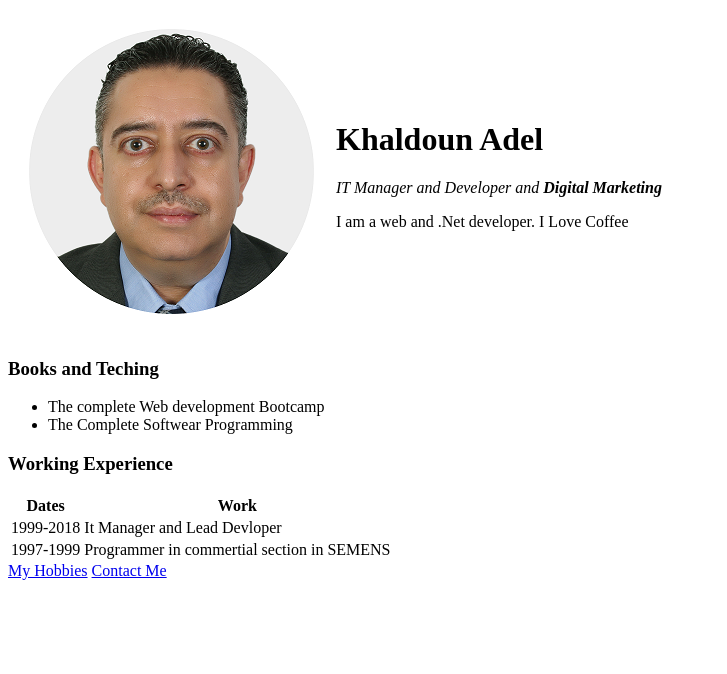
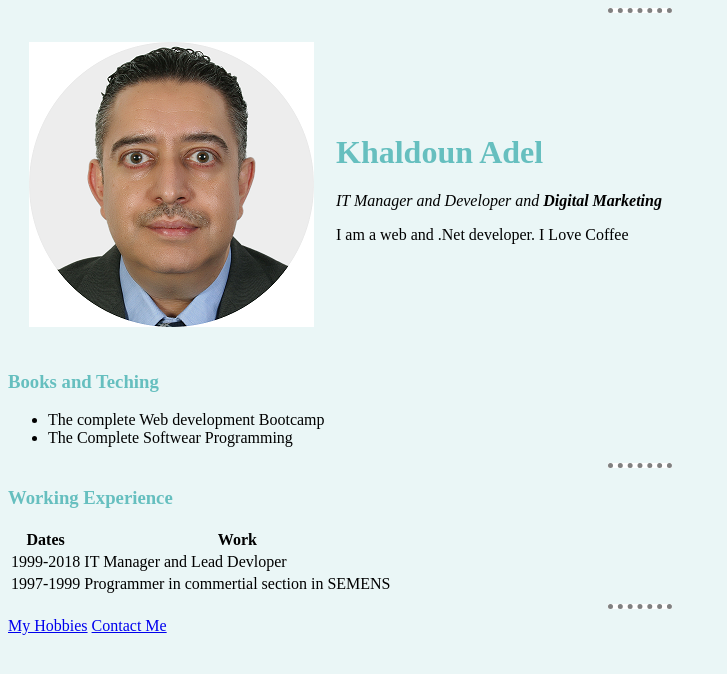
Before and after one commit to Khaldounadel/CV, a plain HTML site: page index.html in a window 1280 px wide. Shown: the whole page, without its empty margins (0-727 px from the left). Drawn offline with Linux system fonts and the light colour scheme.

Commit message:
Add files via upload

```diff
--- /dev/null
+++ b/CSS/styles.css
@@ -0,0 +1,17 @@
+body {
+    background-color: #EAF6F6;
+}
+h1 {
+    color: #66BFBF;
+}
+h3{
+    color:#66BFBF ;
+}
+hr {
+    background-color: white;
+    border-style: none;
+    border-top-style: dotted;
+    border-color: grey;
+    border-width: 5px;
+    width: 5%;
+    }
--- a/index.html
+++ b/index.html
@@ -3,22 +3,26 @@
 <head>
     <meta charset="UTF-8">
     <title>Khaldoun's Personal Site</title>
+    <link rel="stylesheet" href="css/styles.css">
+
 </head>
 <body>
     <table cellspacing="20">
         <tr>
-            <td><img src="/images/KhPic.png" alt=""Khaldoun profile picture"></td>
+            <td><img src="images/KhPic.png" alt=""Khaldoun profile picture"></td>
             <td><h1>Khaldoun Adel</h1>
                 <p><em>IT Manager and Developer and <strong>Digital Marketing</strong></em></p>
                 <p>I am a web and .Net developer. I  Love Coffee</p>
             </td>
         </tr>
+        <hr>
     </table>
         <h3> Books and Teching</h3>
     <ul>
         <li>The complete Web development Bootcamp</li>
         <li>The Complete Softwear Programming</li>
     </ul>
+    <hr>
     <h3>Working Experience</h3>
     <table>
         <thead>
@@ -30,20 +34,19 @@
         <tbody>
             <tr>
                 <td>1999-2018</td>
-                <td>It Manager and Lead Devloper</td>
+                <td>IT Manager and Lead Devloper</td>
             </tr>
             <tr>
                 <td>1997-1999</td>
                 <td>Programmer in commertial section in SEMENS</td>
 
             </tr>
-
-
         </tbody>
         <tfoot>
 
         </tfoot>
             </table>
+    <hr>
     <a href="hobbies.html">My Hobbies</a>
     <a href="contact-me.html">Contact Me</a>
 </body>
```
Also changed, not shown: contact-me.html (+1 -0 lines), hobbies.html (+3 -1 lines).
